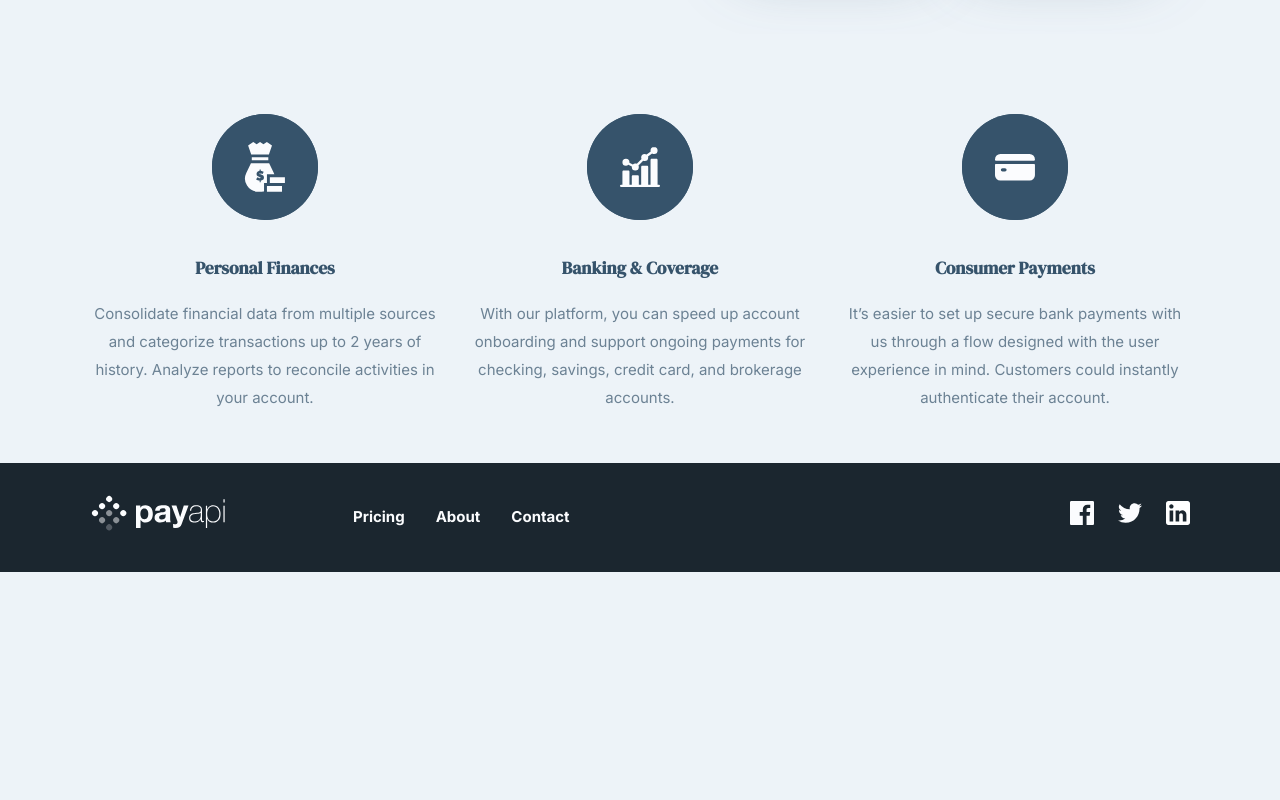
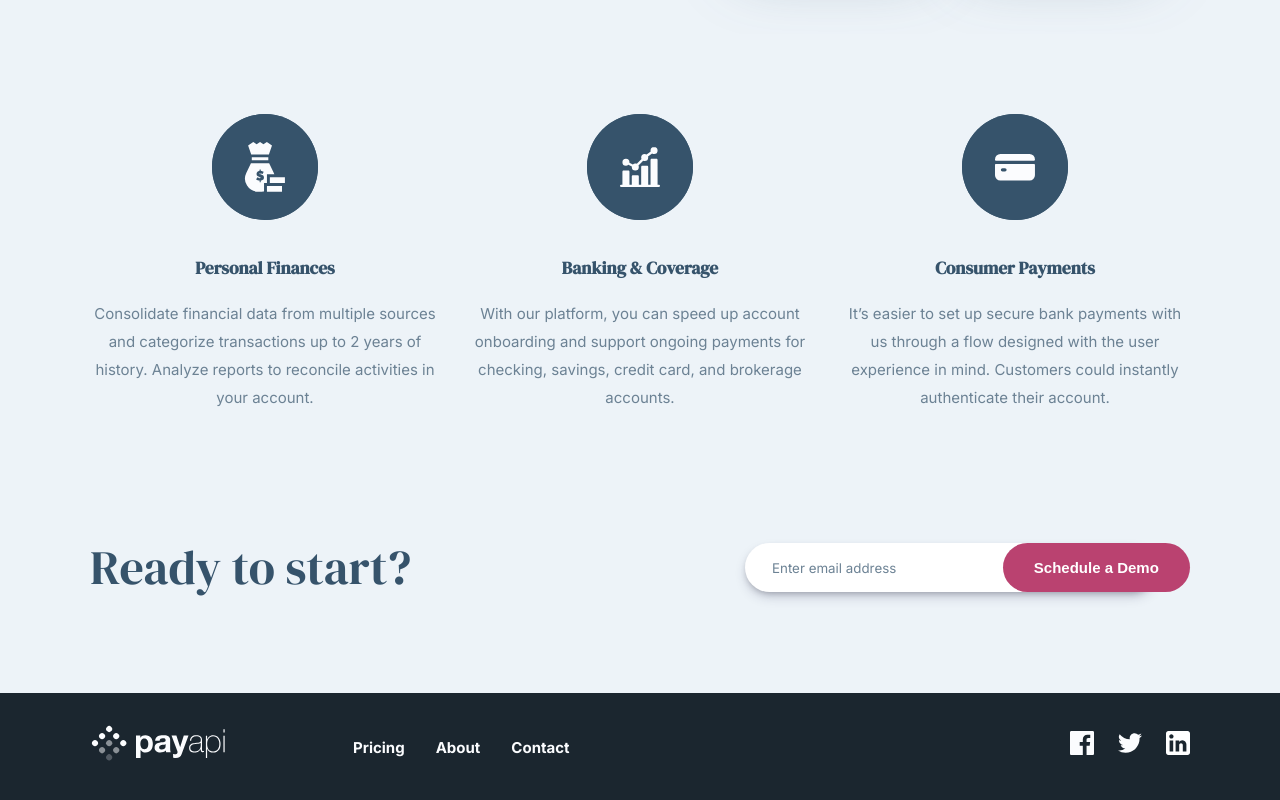
Before and after one commit to thebigbenn009/payapi, a Next.js app: page / in a window 1280 px wide. Shown: the part 2307-3107 px from the top of the page. Before the commit the page ends 2879 px from the top, so only its background shows below. Built offline with nearby package versions, Linux system fonts and the light colour scheme.

Commit message:
work in progress-22

```diff
--- a/components/home page/Goals.tsx
+++ b/components/home page/Goals.tsx
@@ -21,7 +21,7 @@ const Goals = () => {
           );
         })}
       </div>
-      {/* <Cta /> */}
+      <Cta />
     </section>
   );
 };
```
